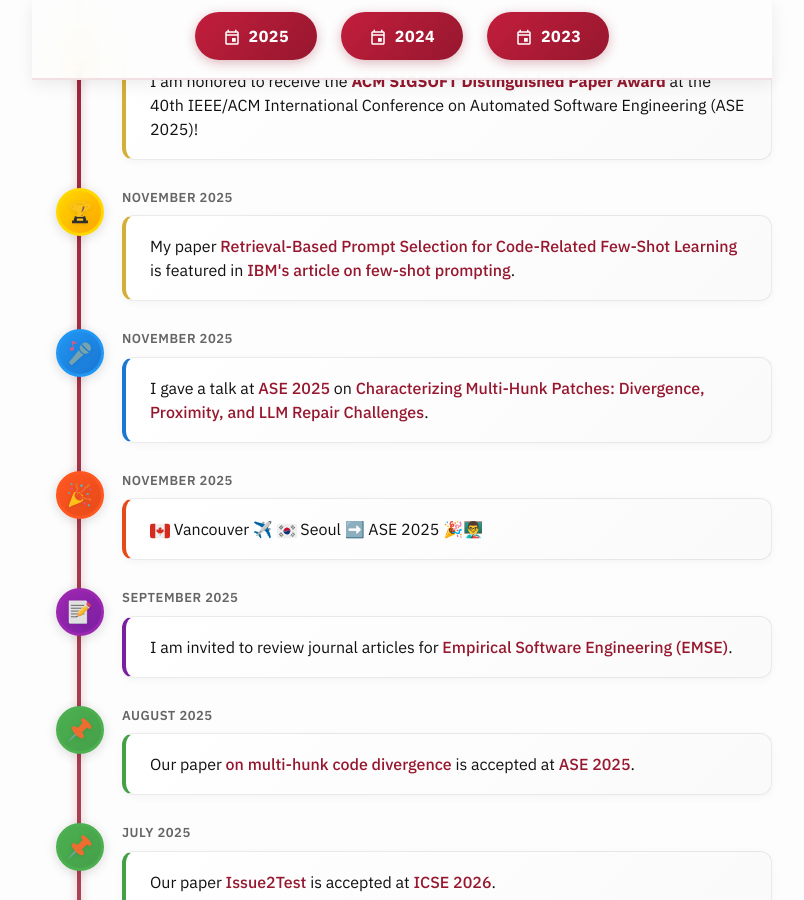
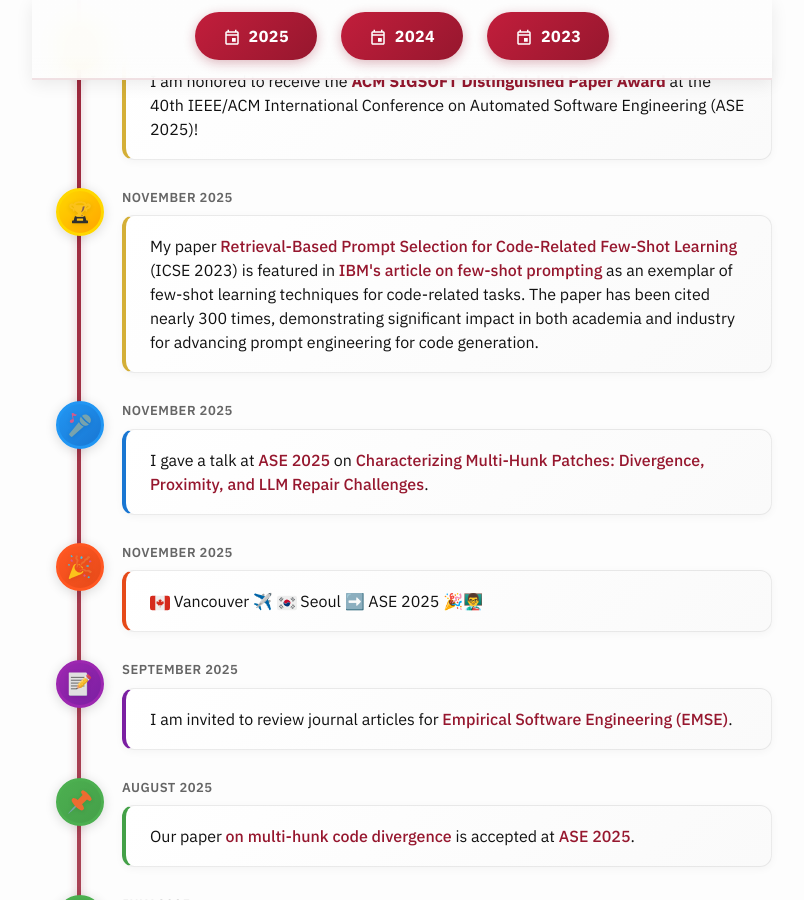
Before and after one commit to nashid/nashid.github.io, a Jekyll site: the page built from nav/news.md, in a window 1280 px wide and 900 px high, scrolled down 771 px. Shown: the whole window, without its empty margins (238-1042 px from the left). Built offline with Jekyll 4.4.1, drawn with Linux system fonts in a browser that asks for light colours; the list of posts is cut into pages by our own code.

Commit message:
Expand IBM feature news entry with citation count and impact context

```diff
--- a/nav/news.md
+++ b/nav/news.md
@@ -53,7 +53,7 @@
   </div>
   <div class="timeline-date">November 2025</div>
   <div class="timeline-content">
-    My paper <a href="https://nashid.github.io/resources/papers/cedar-icse23.pdf">Retrieval-Based Prompt Selection for Code-Related Few-Shot Learning</a> is featured in <a href="https://www.ibm.com/think/topics/few-shot-prompting#1003835713">IBM's article on few-shot prompting</a>.
+    My paper <a href="https://nashid.github.io/resources/papers/cedar-icse23.pdf">Retrieval-Based Prompt Selection for Code-Related Few-Shot Learning</a> (ICSE 2023) is featured in <a href="https://www.ibm.com/think/topics/few-shot-prompting#1003835713">IBM's article on few-shot prompting</a> as an exemplar of few-shot learning techniques for code-related tasks. The paper has been cited nearly 300 times, demonstrating significant impact in both academia and industry for advancing prompt engineering for code generation.
   </div>
 </div>
 
```
